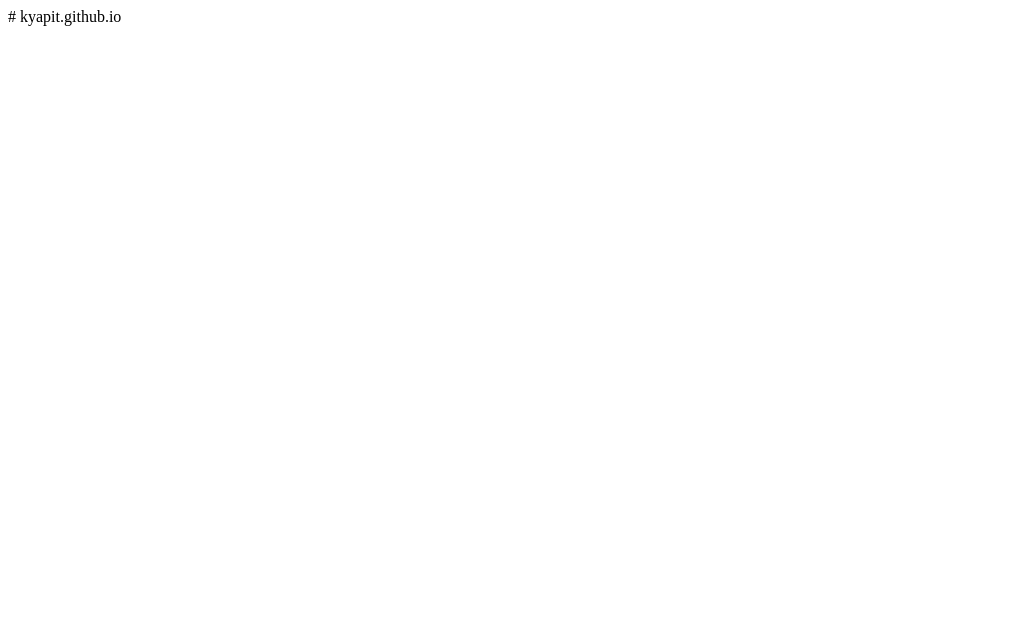
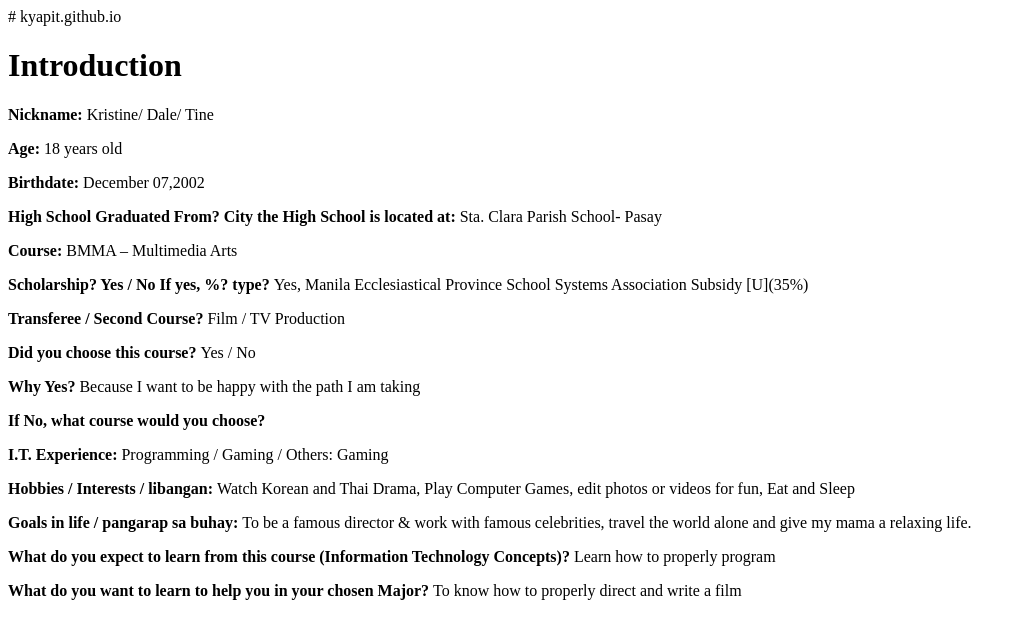
Before and after one commit to KristineDaleYapit/kyapit.github.io, a plain HTML site: page index.html in a window 1280 px wide. Shown: the whole page, without its empty margins (0-1022 px from the left). Drawn offline with Linux system fonts and the light colour scheme.

Commit message:
Update index.html

```diff
--- a/index.html
+++ b/index.html
@@ -1 +1,37 @@
 # kyapit.github.io
+<html>
+<h1>Introduction</h1>
+<p>
+<b>
+Nickname: </b> Kristine/ Dale/ Tine </p>
+<p>
+<b> Age: </b> 18 years old </p>
+<p>
+<b> Birthdate: </b>  December 07,2002 </p>
+<p>
+<b> High School Graduated From? City the High School is located at: </b> Sta. Clara Parish School- Pasay </p>
+<p>
+<b> Course: </b> BMMA – Multimedia Arts </p>
+<p>
+<b> Scholarship? Yes / No If yes, %? type? </b>Yes, Manila Ecclesiastical Province School Systems Association Subsidy [U](35%) </p>
+<p>
+<b> Transferee / Second Course? </b> Film / TV Production </p>
+<p>
+<b> Did you choose this course? </b> Yes / No </p>
+<p>
+<b> Why Yes? </b> Because I want to be happy with the path I am taking </p>
+<p>
+<b> If No, what course would you choose? </b> </p>
+<p>
+<b>I.T. Experience: </b>Programming / Gaming / Others: Gaming </p>
+<p>
+<b> Hobbies / Interests / libangan: </b> Watch Korean and Thai Drama, Play Computer Games, edit photos or videos for fun, Eat and Sleep </p>
+<p>
+<b> Goals in life / pangarap sa buhay: </b> To be a famous director & work with famous celebrities, travel the world alone and give my mama a relaxing life. </p>
+<p>
+<b> What do you expect to learn from this course (Information Technology Concepts)? </b> Learn how to properly program </p>
+<p>
+<b> What do you want to learn to help you in your chosen Major? </b> To know how to properly direct and write a film </p>
+
+
+</html>
```
